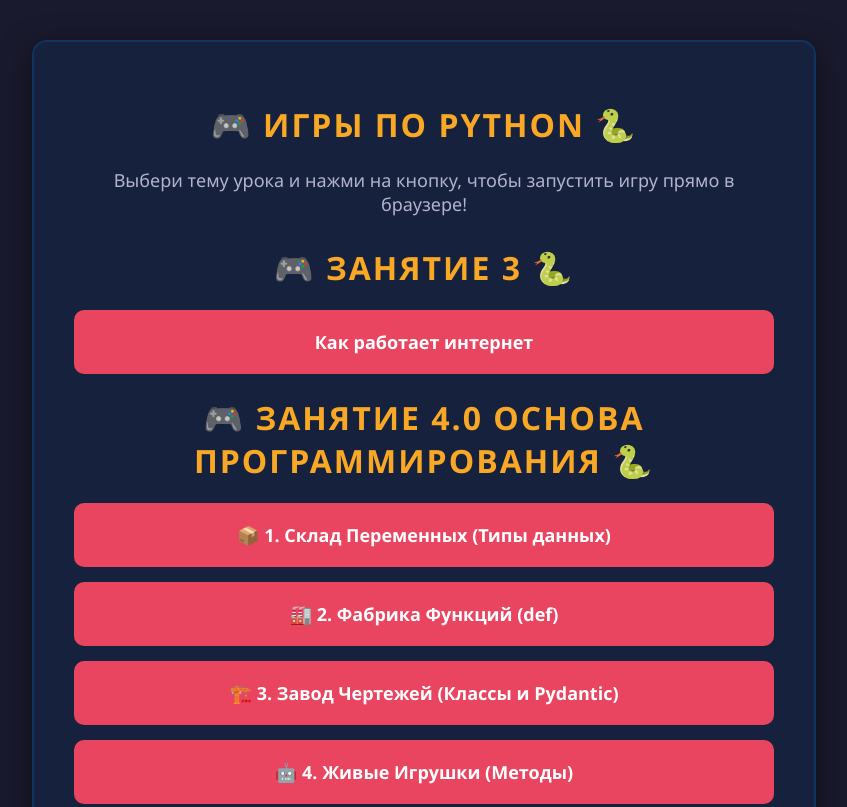
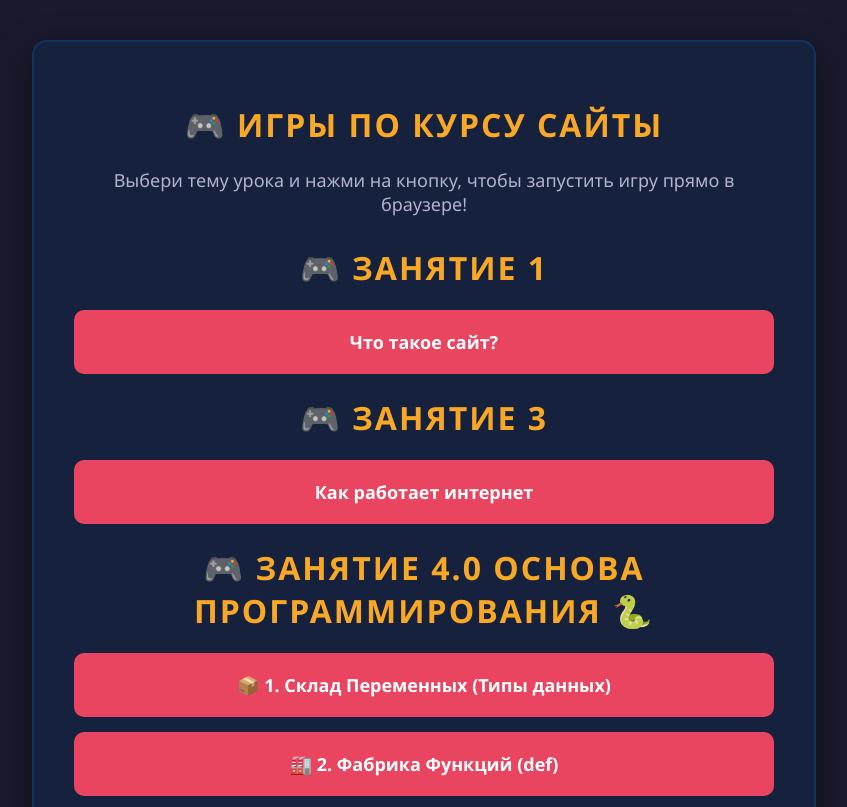
Before and after one commit to Nuriddin26/python-games, a plain HTML site: page index.html in a window 1280 px wide. Shown: the top 807 px of the page, without its empty margins (216-1063 px from the left). Drawn offline with Linux system fonts and the light colour scheme.

Commit message:
Update index.html

```diff
--- a/index.html
+++ b/index.html
@@ -20,10 +20,13 @@
 <body>
 
     <div class="menu-container">
-        <h1>🎮 Игры по Python 🐍</h1>
+        <h1>🎮 Игры по курсу Сайты</h1>
         <p>Выбери тему урока и нажми на кнопку, чтобы запустить игру прямо в браузере!</p>
 
-        <h1>🎮 Занятие 3 🐍</h1>
+        <h1>🎮 Занятие 1</h1>
+        <a class="game-btn" href="les3/03.html">Что такое сайт?</a>
+
+        <h1>🎮 Занятие 3</h1>
         <a class="game-btn" href="les3/03.html">Как работает интернет</a>
 
         <h1>🎮 Занятие 4.0 Основа программирования 🐍</h1>
```
